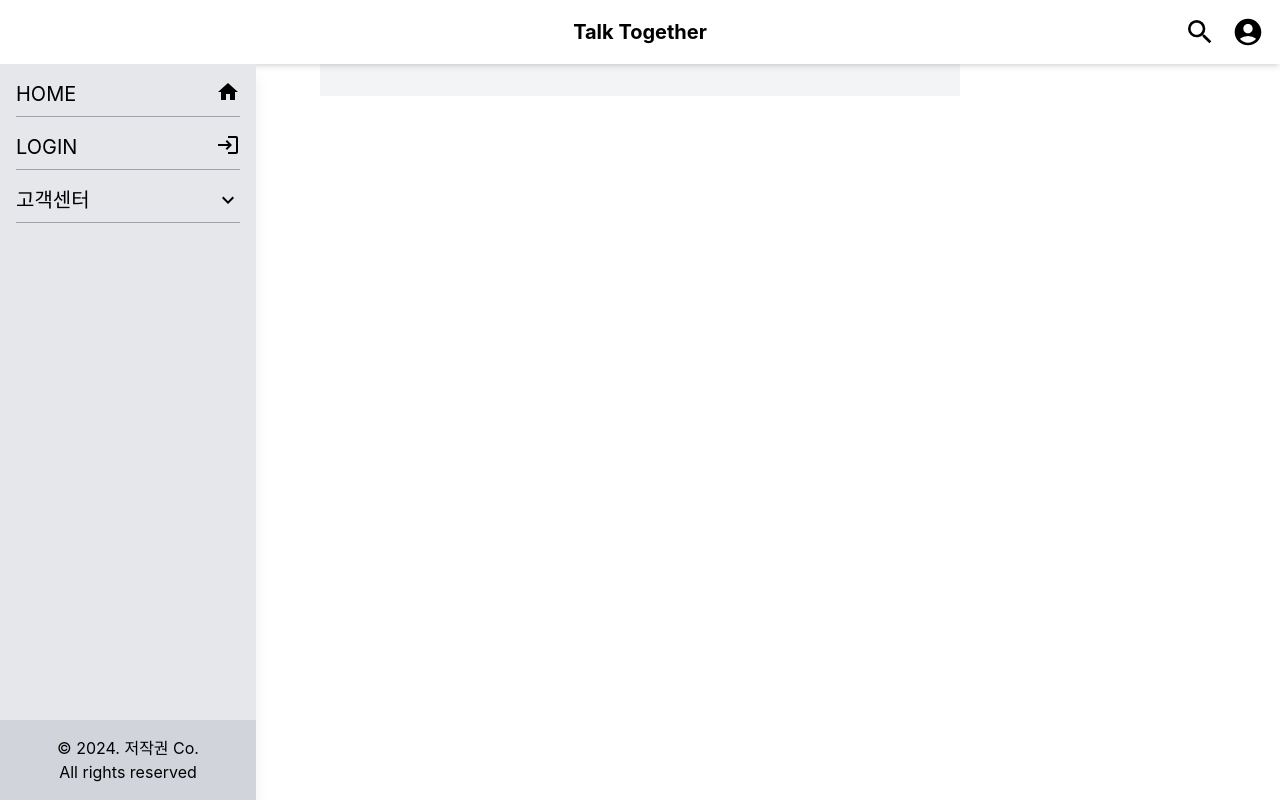
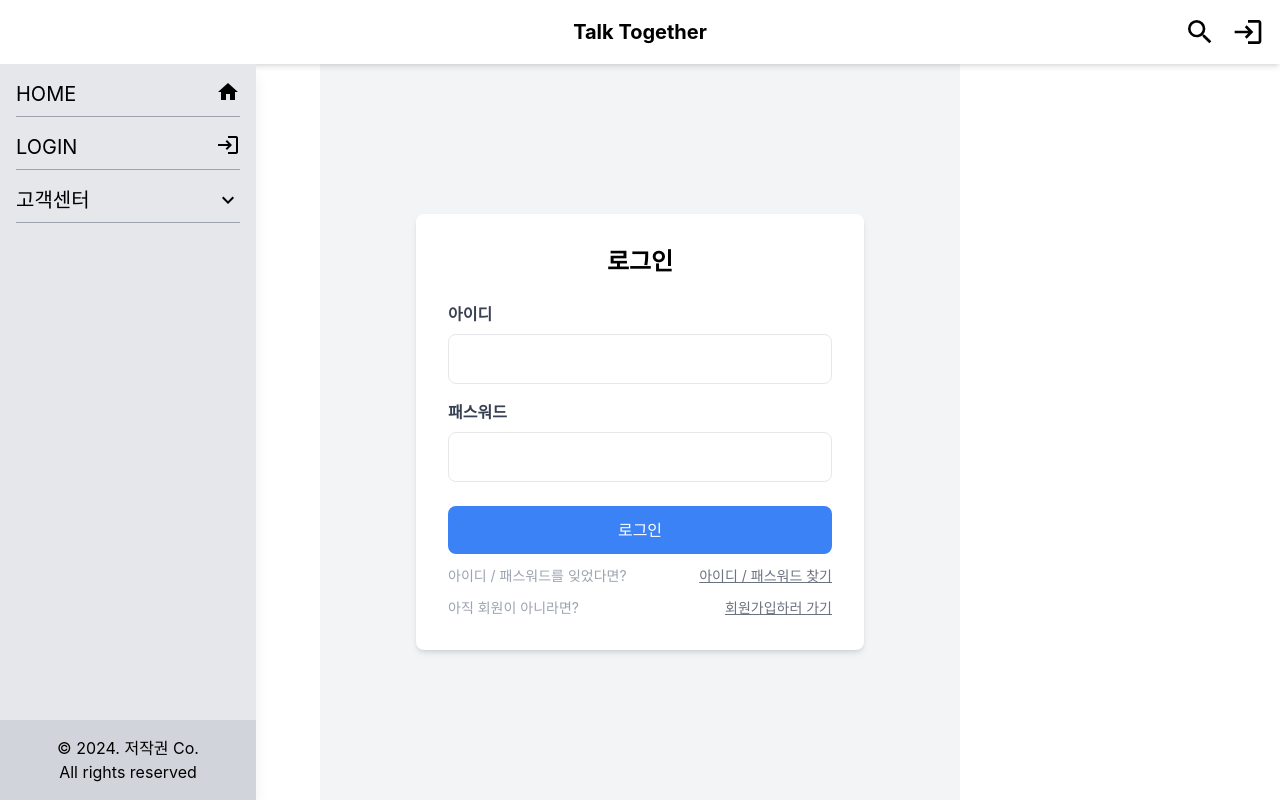
Before and after one commit to wallarin/my-board-app, a React (Create React App) app: page /my-board-app/login in a window 1280 px wide. Built offline with nearby package versions, Linux system fonts and the light colour scheme; a web font is replaced by a local one.

Commit message:
로그인 페이지 디자인

```diff
--- a/src/App.jsx
+++ b/src/App.jsx
@@ -5,6 +5,7 @@ import MobilePostList from "./components/Post/MobilePostList";
 import SidebarMenu from "./components/Sidebar/SidebarMenu";
 import React, { useState } from 'react';
 import { BrowserRouter as Router, Route, Routes } from 'react-router-dom';
+import LoginPage from './components/Utils/Login';
 
 function App() {
 
@@ -21,6 +22,10 @@ function App() {
     const [isOpen, setIsOpen] = useState(false);
     const [isSearchOpen, setIsSearchOpen] = useState(false);
 
+    const onClose = () => {
+        setIsOpen(false);
+    }
+
     const toggleMenu = () => {
         setIsOpen(!isOpen);
         setIsSearchOpen(false)
@@ -36,7 +41,7 @@ function App() {
 
                 <div className='relative'>
                     <Header toggleMenu={toggleMenu} isOpen={isOpen} setIsOpen={setIsOpen} onSearchToggle={toggleSearch} isSearchOpen={isSearchOpen} setIsSearchOpen={setIsSearchOpen} />
-                    <SidebarMenu isOpen={isOpen} isSearchOpen={isSearchOpen} />
+                    <SidebarMenu isOpen={isOpen} onClose={onClose} isSearchOpen={isSearchOpen} />
                     {isOpen && <div className="fixed" onClick={toggleMenu} />}
                 </div>
                 <div className="flex-grow p-4 bg-gray-100 overflow-auto lg:w-1/2 2xl:w-3/4 mx-auto">
@@ -53,7 +58,7 @@ function App() {
                                     </div>
                                 </>
                             } />
-
+                        <Route path="/my-board-app/login" element={<LoginPage />} />
                         {/* 상세보기 페이지 */}
                         <Route path="/my-board-app/post/:id" element={<PostDetail posts={posts} />} />
                     </Routes>
--- a/src/components/Header/Header.jsx
+++ b/src/components/Header/Header.jsx
@@ -1,4 +1,4 @@
-import { MdMenu, MdSearch, MdAccountCircle, MdClose } from 'react-icons/md';
+import { MdMenu, MdSearch, MdAccountCircle, MdLogin, MdClose } from 'react-icons/md';
 import { GoChevronRight } from "react-icons/go";
 import { Link } from 'react-router-dom';
 
@@ -21,7 +21,11 @@ const Header = ({ toggleMenu, isOpen, setIsOpen, onSearchToggle, isSearchOpen, s
                     )}
                 </button>
 
-                <Link to="/my-board-app" className={`text-xl font-bold lg:absolute lg:left-1/2 lg:transform lg:-translate-x-1/2 ${isSearchOpen ? 'lg:top-1/4' : 'lg:top-2/4'} lg:-translate-y-1/2`}>
+                <Link to="/my-board-app"
+                    onClick={() => {
+                        window.location.href = '/my-board-app';
+                    }}
+                    className={`text-xl font-bold lg:absolute lg:left-1/2 lg:transform lg:-translate-x-1/2 ${isSearchOpen ? 'lg:top-1/4' : 'lg:top-2/4'} lg:-translate-y-1/2`}>
                     Talk Together
                 </Link>
 
@@ -35,7 +39,7 @@ const Header = ({ toggleMenu, isOpen, setIsOpen, onSearchToggle, isSearchOpen, s
 
                     </button>
                     <button>
-                        <MdAccountCircle className="w-8 h-8" />
+                        <Link to="/my-board-app/login"><MdLogin className="w-8 h-8" /></Link>
                     </button>
                 </div>
             </div>
@@ -66,7 +70,7 @@ const Header = ({ toggleMenu, isOpen, setIsOpen, onSearchToggle, isSearchOpen, s
                     )}
                 </button>
                 <button>
-                    <MdAccountCircle className="w-8 h-8" />
+                    <MdLogin className="w-8 h-8" />
                 </button>
             </div>
         </header>
--- a/src/components/Sidebar/SidebarMenu.jsx
+++ b/src/components/Sidebar/SidebarMenu.jsx
@@ -41,8 +41,8 @@ const SidebarMenu = ({ isOpen, onClose, isSearchOpen }) => {
                 )}
 
                 <div ref={contentRef} onScroll={handleScroll} className="flex-1 overflow-y-auto p-4 space-y-4">
-                    <Link to="/my-board-app" className="flex justify-between text-xl border-b border-gray-400 pb-2 break-words block">HOME <MdHome className='w-6 h-6'/></Link>
-                    <Link to="/my-board-app/login" className="flex justify-between text-xl border-b border-gray-400 pb-2 break-words block">LOGIN <MdLogin className='w-6 h-6'/></Link>
+                    <Link to="/my-board-app" onClick={onClose} className="flex justify-between text-xl border-b border-gray-400 pb-2 break-words block">HOME <MdHome className='w-6 h-6'/></Link>
+                    <Link to="/my-board-app/login" onClick={onClose} className="flex justify-between text-xl border-b border-gray-400 pb-2 break-words block">LOGIN <MdLogin className='w-6 h-6'/></Link>
                     <div className="border-b border-gray-400">
                         <button
                             onClick={toggleCustomerCenter}
@@ -54,8 +54,8 @@ const SidebarMenu = ({ isOpen, onClose, isSearchOpen }) => {
                         </button>
                         {isCustomerCenterOpen && (
                             <ul className="pl-4">
-                                <li className="my-2"><Link to="/my-board-app/faq" href="#" className="break-words block">FAQ</Link></li>
-                                <li className="my-2"><Link to="/my-board-app/inquiry" className="break-words block">1:1 문의</Link></li>
+                                <li className="my-2"><Link onClick={onClose} to="/my-board-app/faq" href="#" className="break-words block">FAQ</Link></li>
+                                <li className="my-2"><Link onClick={onClose} to="/my-board-app/inquiry" className="break-words block">1:1 문의</Link></li>
                             </ul>
                         )}
                     </div>
--- /dev/null
+++ b/src/components/Utils/Login.jsx
@@ -0,0 +1,64 @@
+import React, { useState } from 'react';
+
+const Login = () => {
+    const [userId, setUserId] = useState('');
+    const [password, setPassword] = useState('');
+    const [error, setError] = useState('');
+
+    const handleSubmit = (e) => {
+        e.preventDefault();
+
+        if (userId && password) {
+            alert('로그인 성공!');
+        } else {
+            setError('아이디와 비밀번호를 입력해주세요.');
+        }
+    };
+
+    return (
+        <div className="max-w-full lg:max-w-4xl mx-auto p-6 bg-gray-100 rounded-lg h-[calc(100vh-6rem)] flex items-center justify-center">
+            <div className="bg-white p-8 rounded-lg shadow-md w-full max-w-md">
+                <h2 className="text-2xl font-bold mb-6 text-center">로그인</h2>
+                <form onSubmit={handleSubmit}>
+                    <div className="mb-4">
+                        <label htmlFor="userid" className="block text-gray-700 font-semibold mb-2">아이디</label>
+                        <input
+                            type="text"
+                            id="userid"
+                            className="w-full p-3 border rounded-lg focus:outline-none focus:ring-2 focus:ring-blue-500"
+                            value={userId}
+                            onChange={(e) => setUserId(e.target.value)}
+                        />
+                    </div>
+                    <div className="mb-6">
+                        <label htmlFor="password" className="block text-gray-700 font-semibold mb-2">패스워드</label>
+                        <input
+                            type="password"
+                            id="password"
+                            className="w-full p-3 border rounded-lg focus:outline-none focus:ring-2 focus:ring-blue-500"
+                            value={password}
+                            onChange={(e) => setPassword(e.target.value)}
+                        />
+                    </div>
+                    {error && <p className="text-red-500 text-sm mb-4">{error}</p>}
+                    <button
+                        type="submit"
+                        className="w-full bg-blue-500 text-white p-3 rounded-lg hover:bg-blue-600 transition"
+                    >
+                        로그인
+                    </button>
+                    <div className='flex justify-between mt-3 text-sm'>
+                        <span className='text-gray-400'>아이디 / 패스워드를 잊었다면?</span>
+                        <span className='text-gray-500 underline'>아이디 / 패스워드 찾기</span>
+                    </div>
+                    <div className='flex justify-between mt-3 text-sm'>
+                        <span className='text-gray-400'>아직 회원이 아니라면?</span>
+                        <span className='text-gray-500 underline'>회원가입하러 가기</span>
+                    </div>
+                </form>
+            </div>
+        </div>
+    );
+};
+
+export default Login;
```
